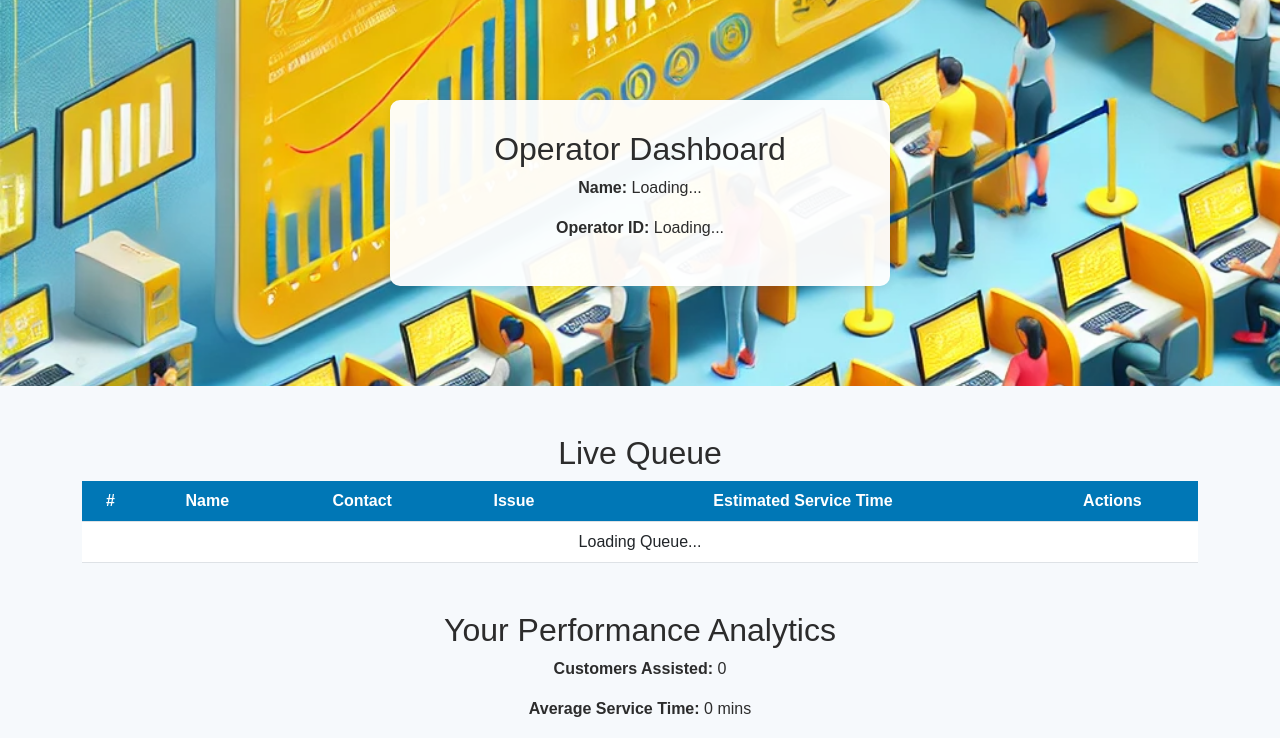
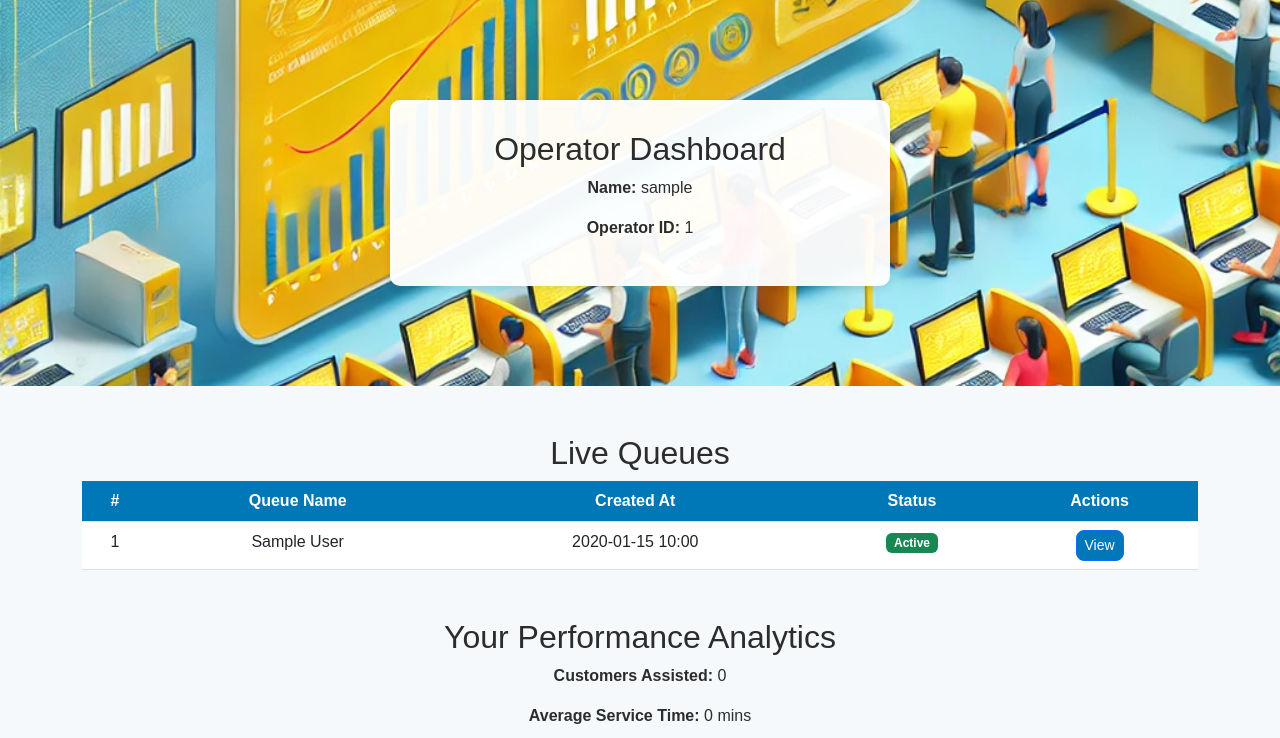
Before and after one commit to MajdAlkawaas/virtual_queue_system, a Django app: page /customers/operator_dashboard in a window 1280 px wide. Shown: the part 56-794 px from the top of the page. Run offline with Django 5.2, Linux system fonts and the light colour scheme; a user stored in the database is signed in; tables that the repository leaves empty hold one stand-in row (values such as "Sample post"); some libraries are stand-ins or nearby versions.

Commit message:
#operator dashboard table fix

```diff
--- a/virtual_queue_system/customers/views.py
+++ b/virtual_queue_system/customers/views.py
@@ -154,16 +154,11 @@ def create_queue(request):
 
 
 
+
 @operator_required
 def operator_dashboard(request):
-    # manager   = Manager.objects.get(user=request.user)
-    # print(manager)
-    # print(type(manager))
-    # queues    = Queue.objects.filter(manager=manager)
-    # operators = Operator.objects.filter(manager=manager)
-
-
-    # context  = {"queues" : queues,
-    #             "operators" : operators,}
-
-    return render(request, 'operator.html', {})
+    operator = Operator.objects.get(user=request.user)  # Get the logged-in operator
+    queues = Queue.objects.filter(operator=operator)
+    print(f"Operator: {operator}")
+    print(f"Queues Assigned: {list(queues)}")
+    return render(request, 'operator.html', {'operator': operator, 'queues': queues})
--- a/virtual_queue_system/templates/operator.html
+++ b/virtual_queue_system/templates/operator.html
@@ -3,36 +3,54 @@
 <!DOCTYPE html>
 <html lang="en">
   <head>
-    <meta charset="UTF-8">
-    <meta name="viewport" content="width=device-width, initial-scale=1.0">
+    <meta charset="UTF-8" />
+    <meta name="viewport" content="width=device-width, initial-scale=1.0" />
     <title>Spotique - Operator Dashboard</title>
 
     <!-- Favicon -->
-    <link rel="icon" href="images/favicon-32x32.png" type="image/x-icon">
+    <link
+      rel="icon"
+      href="{% static 'images/favicon-32x32.png' %}"
+      type="image/x-icon"
+    />
 
     <!-- Bootstrap & Custom Styles -->
-    <link rel="stylesheet" href="https://cdn.jsdelivr.net/npm/bootstrap@5.3.0/dist/css/bootstrap.min.css">
-    <!-- <link rel="stylesheet" href="css/styles.css"> -->
-    <link rel="stylesheet" href="{% static 'css/styles.css' %}">
+    <link
+      rel="stylesheet"
+      href="https://cdn.jsdelivr.net/npm/bootstrap@5.3.0/dist/css/bootstrap.min.css"
+    />
+    <link rel="stylesheet" href="{% static 'css/styles.css' %}" />
 
-    <script src="https://kit.fontawesome.com/a076d05399.js" crossorigin="anonymous"></script>
+    <script
+      src="https://kit.fontawesome.com/a076d05399.js"
+      crossorigin="anonymous"
+    ></script>
   </head>
 
   <body>
-
     <!-- Navigation Bar -->
     <nav class="navbar navbar-expand-lg">
       <div class="container">
-            <a class="navbar-brand" href="index.html">Spotique</a>
-            <button class="navbar-toggler" type="button" data-bs-toggle="collapse" data-bs-target="#navbarNav">
+        <a class="navbar-brand" href="{% url 'operator_dashboard' %}"
+          >Spotique</a
+        >
+        <button
+          class="navbar-toggler"
+          type="button"
+          data-bs-toggle="collapse"
+          data-bs-target="#navbarNav"
+        >
           <span class="navbar-toggler-icon"></span>
         </button>
         <div class="collapse navbar-collapse" id="navbarNav">
           <ul class="navbar-nav ms-auto">
-                    <!-- <li class="nav-item"><a class="nav-link" href="index.html">Home</a></li> -->
-                    <li class="nav-item"><a class="nav-link" href="{% url 'logout' %}">Logout</a></li>
             <li class="nav-item">
-                        <button class="btn btn-outline-light" id="dark-mode-toggle">🌙</button>
+              <a class="nav-link" href="{% url 'logout' %}">Logout</a>
+            </li>
+            <li class="nav-item">
+              <button class="btn btn-outline-light" id="dark-mode-toggle">
+                🌙
+              </button>
             </li>
           </ul>
         </div>
@@ -43,27 +61,46 @@
     <div class="hero-section operator-dashboard">
       <div class="queue-status-overlay text-center">
         <h2 class="queue-title">Operator Dashboard</h2>
-            <p><strong>Name:</strong> <span id="operator-name">Loading...</span></p>
-            <p><strong>Operator ID:</strong> <span id="operator-id">Loading...</span></p>
+        <p><strong>Name:</strong> {{ operator.user.username }}</p>
+        <p><strong>Operator ID:</strong> {{ operator.user.id }}</p>
       </div>
     </div>
 
     <!-- Live Queue Status -->
     <section class="container mt-5">
-        <h2 class="text-center fade-in">Live Queue</h2>
+      <h2 class="text-center fade-in">Live Queues</h2>
       <table class="table table-hover fade-in">
         <thead>
           <tr>
             <th>#</th>
-                    <th>Name</th>
-                    <th>Contact</th>
-                    <th>Issue</th>
-                    <th>Estimated Service Time</th>
+            <th>Queue Name</th>
+            <th>Created At</th>
+            <th>Status</th>
             <th>Actions</th>
           </tr>
         </thead>
         <tbody id="queue-list">
-                <tr><td colspan="6" class="text-center">Loading Queue...</td></tr>
+          {% if queues %} {% for queue in queues %}
+          <tr>
+            <td>{{ forloop.counter }}</td>
+            <td>{{ queue.name }}</td>
+            <td>{{ queue.created_at|date:"Y-m-d H:i" }}</td>
+            <td>
+              {% if queue.active %}
+              <span class="badge bg-success">Active</span>
+              {% else %}
+              <span class="badge bg-danger">Inactive</span>
+              {% endif %}
+            </td>
+            <td>
+              <a href="#" class="btn btn-primary btn-sm">View</a>
+            </td>
+          </tr>
+          {% endfor %} {% else %}
+          <tr>
+            <td colspan="5" class="text-center">No queues available.</td>
+          </tr>
+          {% endif %}
         </tbody>
       </table>
     </section>
@@ -71,8 +108,14 @@
     <!-- Operator Performance Analytics -->
     <section class="operator-analytics container text-center mt-5">
       <h2 class="fade-in">Your Performance Analytics</h2>
-        <p><strong>Customers Assisted:</strong> <span id="customers-assisted">0</span></p>
-        <p><strong>Average Service Time:</strong> <span id="avg-service-time">0 mins</span></p>
+      <p>
+        <strong>Customers Assisted:</strong>
+        <span id="customers-assisted">0</span>
+      </p>
+      <p>
+        <strong>Average Service Time:</strong>
+        <span id="avg-service-time">0 mins</span>
+      </p>
       <div class="chart-container">
         <canvas id="performanceChart"></canvas>
       </div>
@@ -86,12 +129,7 @@
     <!-- JavaScript -->
     <script src="https://cdn.jsdelivr.net/npm/bootstrap@5.3.0/dist/js/bootstrap.bundle.min.js"></script>
     <script src="https://cdn.jsdelivr.net/npm/chart.js"></script>
-    <!-- <script src="js/script.js"></script> -->
-    <!-- <script src="js/operator.js"></script> -->
-
-
     <script src="{% static 'js/script.js' %}"></script>
     <script src="{% static 'js/operator.js' %}"></script>
-
   </body>
 </html>
```
Lines whose indentation alone changed are shown as unchanged.
